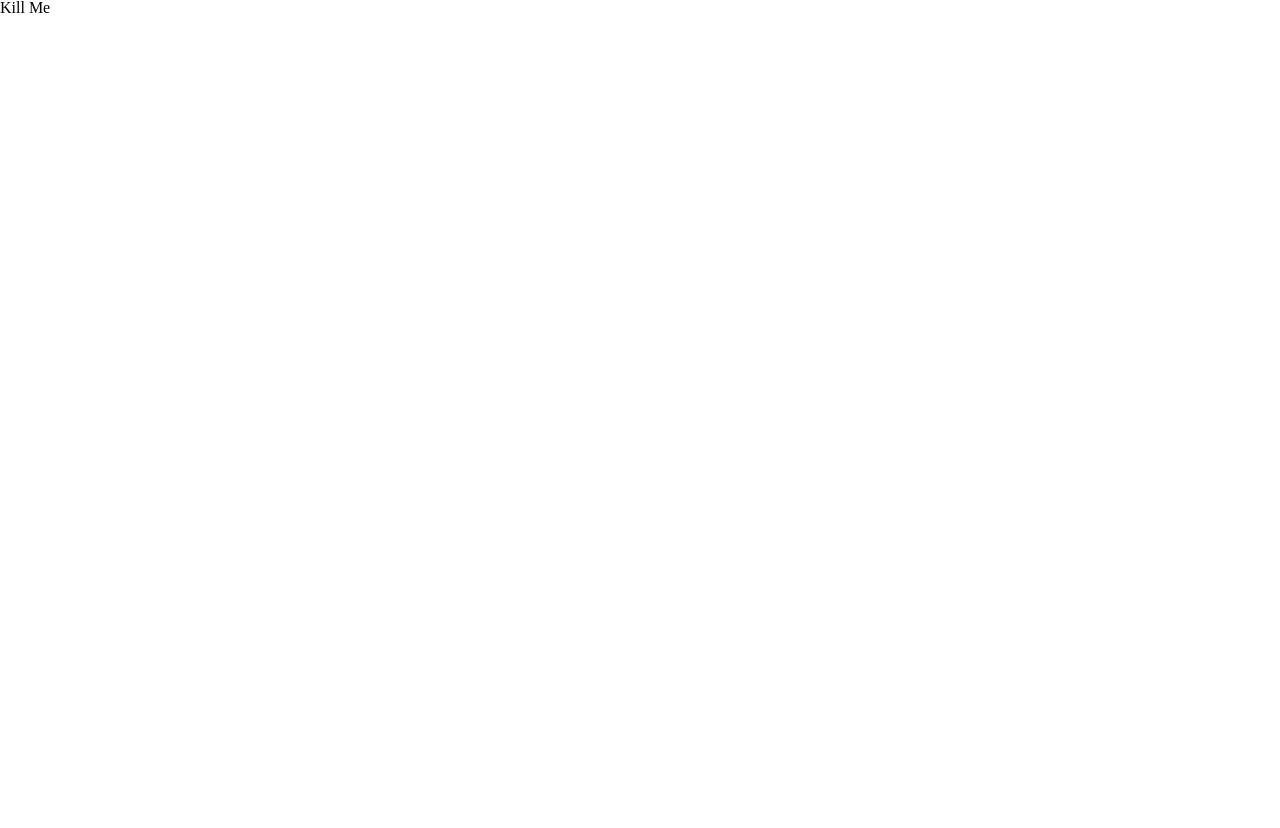
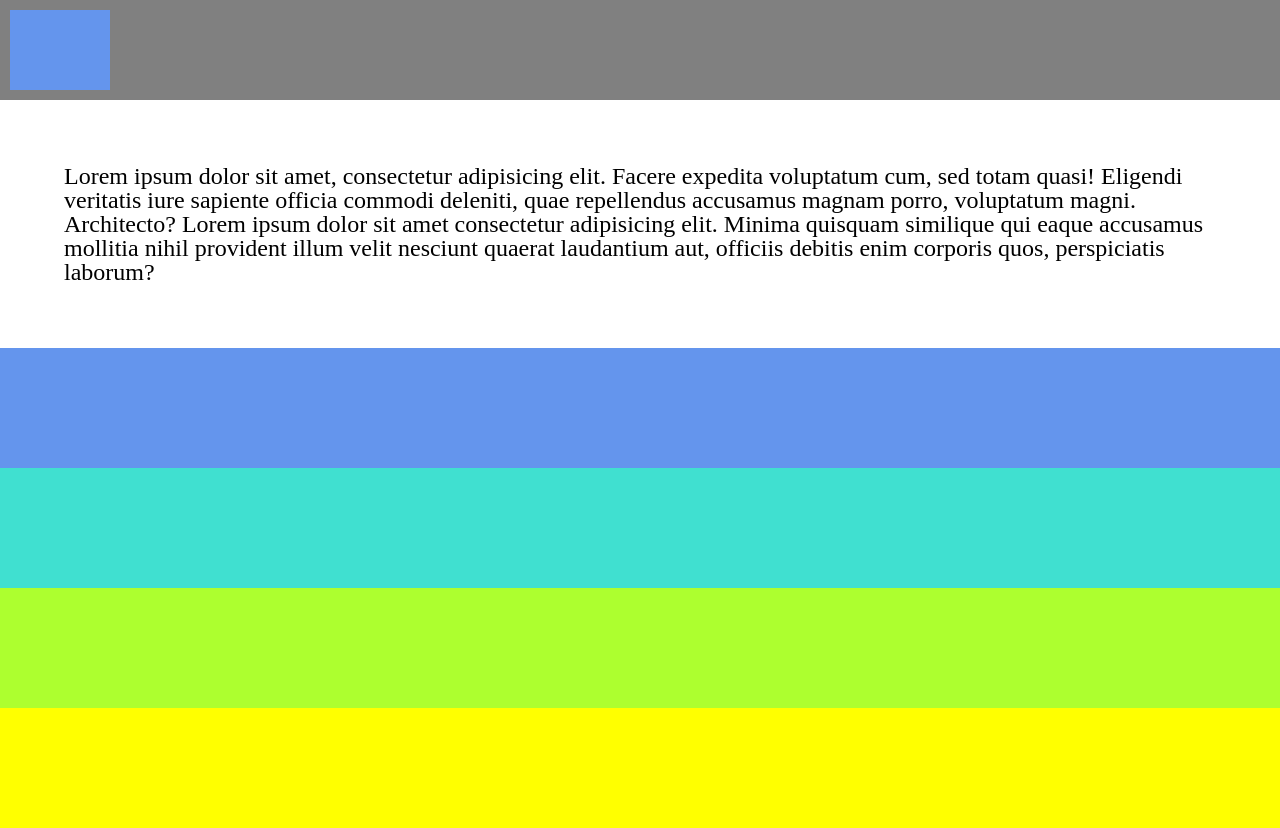
Before and after one commit to micaiah-buttars/html-css, a plain HTML site: page drill-3/index.html in a window 1280 px wide. Before the commit the page ends 800 px from the top, so only its background shows below. Drawn offline with Linux system fonts and the light colour scheme.

Commit message:
finished lab

```diff
--- a/drill-3/index.css
+++ b/drill-3/index.css
@@ -0,0 +1,43 @@
+.header {
+    height: 10vh;
+    width: 100vw;
+    padding: 10px 0px 10px 0px;
+    background-color: grey;
+}
+
+.blueRectangle{
+    width: 100px;
+    height: 100%;
+    margin-left: 10px;
+    background-color: cornflowerblue;
+}
+
+p {
+    font-size: 1.5rem;
+    padding: 5vw;
+}
+
+.rec1{
+    height: 15vh;
+    width: 100vw;
+    background-color: cornflowerblue;
+
+}
+.rec2{
+    height: 15vh;
+    width: 100vw;
+    background-color: turquoise;
+
+}
+.rec3{
+    height: 15vh;
+    width: 100vw;
+    background-color: greenyellow;
+
+}
+.rec4{
+    height: 15vh;
+    width: 100vw;
+    background-color: yellow;
+
+}
--- a/drill-3/index.html
+++ b/drill-3/index.html
@@ -7,18 +7,17 @@
 </head>
 
 <body>
-    <div class="box1">
-        <div class="purpleRec"></div>
-        <div class="greenRec"></div>
-        <div class="blueCircle"></div>
+    <div class="header">
+        <div class="blueRectangle"></div>
     </div>
-    <div class="box2">
-        <div class="beigeRec"></div>
-    </div>
-    <div class="box3">
-        <h1>Kill Me</h1>
+    <p>
+        Lorem ipsum dolor sit amet, consectetur adipisicing elit. Facere expedita voluptatum cum, sed totam quasi! Eligendi veritatis iure sapiente officia commodi deleniti, quae repellendus accusamus magnam porro, voluptatum magni. Architecto? Lorem ipsum dolor sit amet consectetur adipisicing elit. Minima quisquam similique qui eaque accusamus mollitia nihil provident illum velit nesciunt quaerat laudantium aut, officiis debitis enim corporis quos, perspiciatis laborum?
+    </p>
+    <div class="rec1"></div>
+    <div class="rec2"></div>
+    <div class="rec3"></div>
+    <div class="rec4"></div>
 
-    </div>
 </body>
 
 </html>
```
